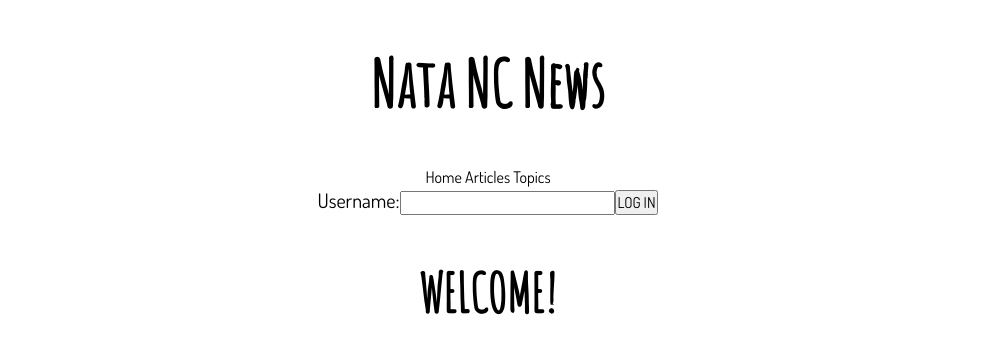
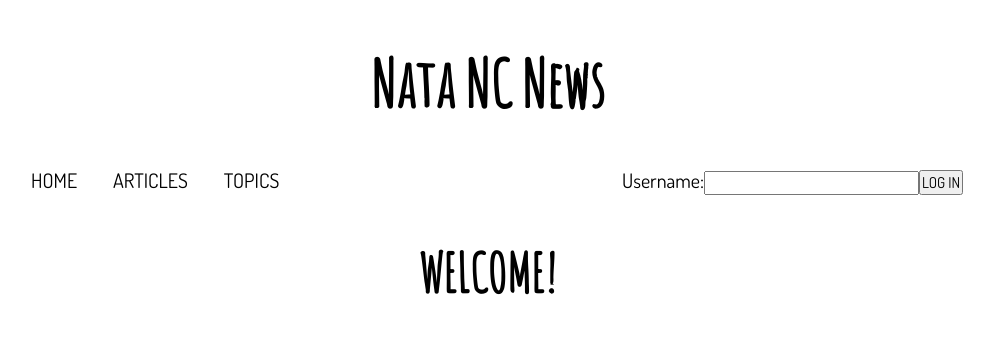
Before and after one commit to Natalalia/nata-nc-news-fe, a React (Create React App) app: page / in a window 1280 px wide. Shown: the top 354 px of the page, without its empty margins (152-1146 px from the left). Built offline with nearby package versions, Linux system fonts and the light colour scheme.

Commit message:
topics well location

```diff
--- a/src/App.css
+++ b/src/App.css
@@ -108,6 +108,10 @@ article .info a {
   font-weight: bold;
 }
 
+article .info a:hover {
+  text-decoration: underline;
+}
+
 .App {
   text-align: center;
   margin: 0 25px;
@@ -118,3 +122,41 @@ article .info a {
   max-width: 950px;
   margin: 0 auto;
 }
+
+.menu {
+  display: flex;
+  justify-content: space-between;
+}
+
+.menu a {
+  padding: 0.2em 0.9em;
+  font-size: 20px;
+  text-transform: uppercase;
+}
+
+.menu a:hover {
+  color: rgb(101, 84, 179);
+  font-weight: bold;
+}
+
+.previewArticlesContainer {
+  display: flex;
+}
+
+.topicsList {
+  padding: 0.5em;
+}
+
+.topicsListHeader {
+  margin: 0em 0.5em 0.5em 0.5em;
+}
+
+.topicsList li {
+  padding: 0.5em;
+  cursor: pointer;
+}
+
+.topicsList li:hover {
+  color: rgb(101, 84, 179);
+  font-weight: bold;
+}
--- a/src/components/Articles.jsx
+++ b/src/components/Articles.jsx
@@ -20,6 +20,9 @@ class Articles extends React.Component {
     return (
       <div>
         <ArticlesHeader loggedInUser={this.props.loggedInUser} />
+        <div className="previewArticlesContainer">
+          <TopicsList onSelect={this.onSelect} />
+          <div>
             <label>Order by:</label>
             <select onClick={e => this.handleClick(e.target.value)}>
               <option value="">- - -</option>
@@ -44,7 +47,8 @@ class Articles extends React.Component {
             >
               next
             </button>
-        <TopicsList onSelect={this.onSelect} />
+          </div>
+        </div>
       </div>
     );
   }
--- a/src/components/ArticlesList.jsx
+++ b/src/components/ArticlesList.jsx
@@ -3,15 +3,11 @@ import ArticleCard from "./ArticleCard";
 
 const ArticlesList = props => {
   return (
-    <ul>
+    <div>
       {props.list.map(article => {
-        return (
-          <li key={article.article_id}>
-            <ArticleCard listElement={article} />
-          </li>
-        );
+        return <ArticleCard key={article.article_id} listElement={article} />;
       })}
-    </ul>
+    </div>
   );
 };
 
--- a/src/components/Header.jsx
+++ b/src/components/Header.jsx
@@ -6,12 +6,14 @@ const Header = props => {
   return (
     <div>
       <h1>Nata NC News</h1>
-      <nav>
-        <Link to="/">Home </Link>
-        <Link to="/articles">Articles </Link>
-        <Link to="/topics">Topics</Link>
+      <div className="menu">
+        <nav>
+          <Link to="/">Home</Link>
+          <Link to="/articles">Articles</Link>
+          <Link to="/topics">Topics</Link>
+        </nav>
         <LogIn onLogIn={props.onLogIn} onLogOut={props.onLogOut} />
-      </nav>
+      </div>
     </div>
   );
 };
--- a/src/components/TopicsList.jsx
+++ b/src/components/TopicsList.jsx
@@ -12,8 +12,8 @@ class TopicsList extends React.Component {
     }
     return (
       <div>
-        <h3>TOPICS:</h3>
-        <ul>
+        <h3 className="topicsListHeader">TOPICS:</h3>
+        <ul className="topicsList">
           {this.state.topics.map((topic, i) => {
             return (
               <li key={i} onClick={() => this.handleClick(topic.slug)}>
```
Lines whose indentation alone changed are shown as unchanged.
